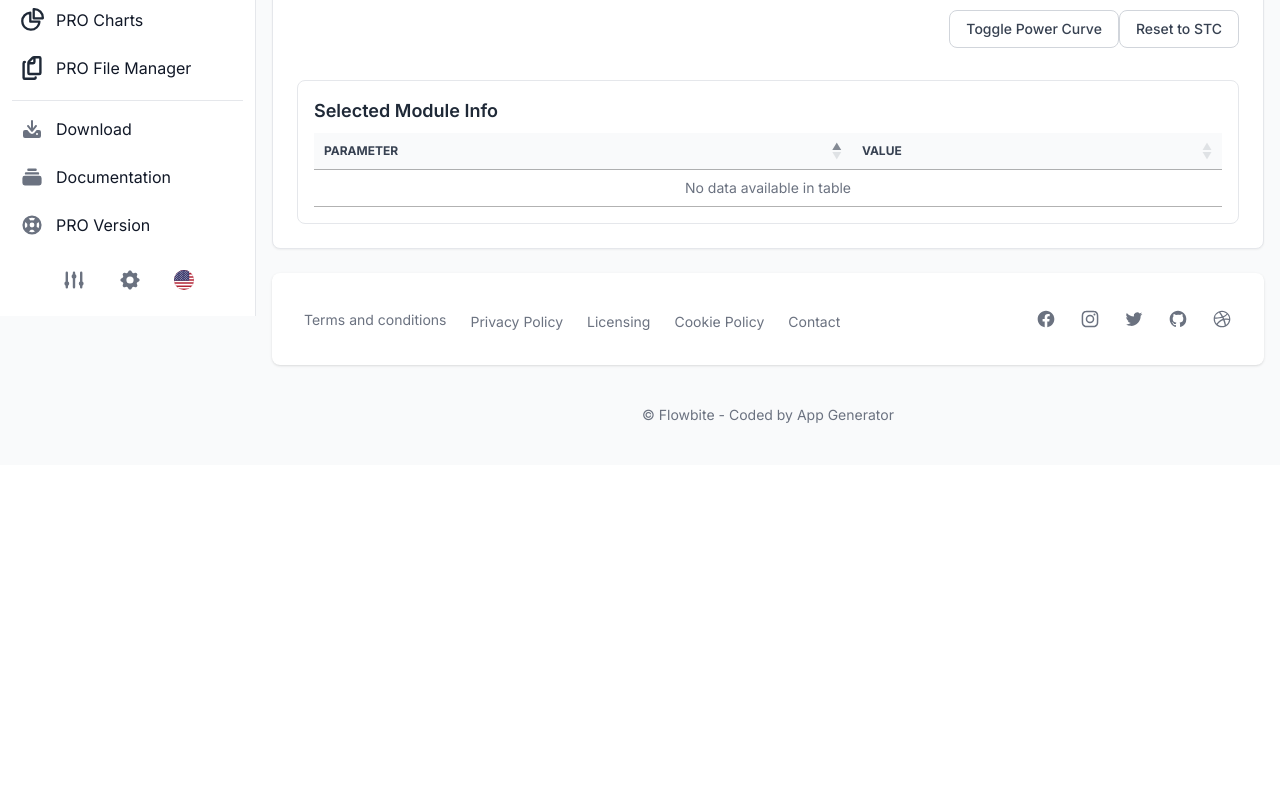
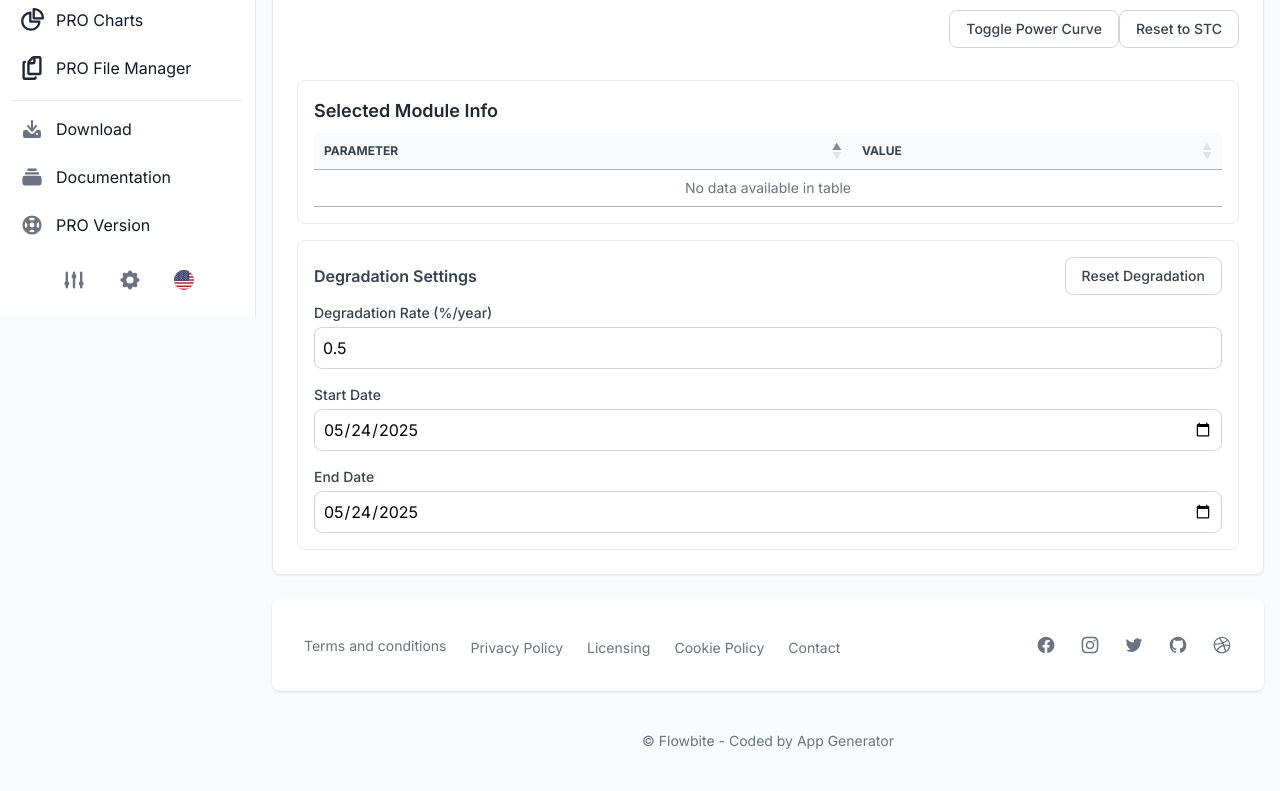
Before and after one commit to streetplantsolar/pv_ivy_web, a Django app: page /charts/ in a window 1280 px wide. Shown: the part 484-1275 px from the top of the page. Before the commit the page ends 907 px from the top, so only its background shows below. Run offline with Django 4.2, Linux system fonts and the light colour scheme; data comes from the database, SQL or seed files in the repository; parts of the project's set-up code (start-up, migrations or seed data) failed here and were passed over; some libraries are stand-ins or nearby versions.

Commit message:
Fixed combined voltage+power x-axis, added degradation settings.

```diff
--- a/static/assets/charts.js
+++ b/static/assets/charts.js
@@ -29,6 +29,21 @@
         modsInput.value = modules;
         }
 
+    const degInput = document.getElementById('degradation-input');
+    const startDateInput = document.getElementById('start-date-input');
+    const endDateInput = document.getElementById('end-date-input');
+
+    const degradationRate = parseFloat(degInput.value) / 100; // convert % to decimal
+    const startDate = new Date(startDateInput.value);
+    const endDate = new Date(endDateInput.value);
+
+    // Compute difference in years
+    const diffYears = (endDate - startDate) / (365.25 * 24 * 3600 * 1000);
+    const totalDegradation = degradationRate * diffYears;
+
+    // Power-based degradation, so current & voltage scale with sqrt
+    const scalingFactor = Math.sqrt(1 - totalDegradation);
+
     const url = `/api/iv-curve/?manufacturer=${encodeURIComponent(manufacturer)}&model=${encodeURIComponent(model)}&temperature=${temperature}&irradiance=${irradiance}&modules=${modules}`;
     const res = await fetch(url);
     const data = await res.json();
@@ -38,8 +53,14 @@
         return;
     }
 
-    const ivData = data.voltage.map((v, i) => ({ x: v, y: data.current[i] }));
-    const powerData = data.voltage.map((v, i) => ({ x: v, y: data.power[i] }));
+    const ivData = data.voltage.map((v, i) => ({
+        x: v * scalingFactor,
+        y: data.current[i] * scalingFactor
+    }));
+    const powerData = data.voltage.map((v, i) => ({
+        x: v * scalingFactor,
+        y: data.power[i] * (1 - totalDegradation)
+    }));
 
     const series = [
         { name: 'IV Curve', data: ivData }
@@ -84,7 +105,11 @@
         series: series,
         xaxis: {
             title: { text: 'Voltage (V)' },
-            labels: { formatter: val => val.toFixed(2) }
+            tickAmount: 10, // Add this
+            labels: {
+            rotate: -45, // Add this
+            formatter: val => val.toFixed(2)
+            }
         },
         yaxis: yaxis,
         tooltip: {
@@ -136,8 +161,12 @@
         }
     });
 
+    const today = new Date().toISOString().split('T')[0];
+    document.getElementById('start-date-input').value = today;
+    document.getElementById('end-date-input').value = today;
+
     // Bind input listeners once (globally), use currentModel/manufacturer
-    ['irradiance-input', 'temperature-input', 'modules-input'].forEach(id => {
+    ['irradiance-input', 'temperature-input', 'modules-input', 'degradation-input', 'start-date-input', 'end-date-input'].forEach(id => {
         document.getElementById(id).addEventListener('change', () => {
             if (currentManufacturer && currentModel) {
                 renderPVChart(currentManufacturer, currentModel);
@@ -184,4 +213,15 @@
   }
 });
 
+document.getElementById('reset-degradation').addEventListener('click', () => {
+  document.getElementById('degradation-input').value = 0.5;
+  const today = new Date().toISOString().split('T')[0];
+  document.getElementById('start-date-input').value = today;
+  document.getElementById('end-date-input').value = today;
+
+  if (currentManufacturer && currentModel) {
+    renderPVChart(currentManufacturer, currentModel);
+  }
+});
+
 document.addEventListener('DOMContentLoaded', initPVChart);
--- a/templates/apps/charts.html
+++ b/templates/apps/charts.html
@@ -25,7 +25,7 @@
           <select id="model-select" class="w-full p-2 border border-gray-300 rounded-lg dark:bg-gray-700 dark:border-gray-600 dark:text-white"></select>
         </div>
 
-        <!-- Input Fields (relocated and restyled) -->
+        <!-- Numeric Inputs: Irradiance, Temperature, Modules -->
         <div class="grid grid-cols-1 md:grid-cols-3 gap-4 mb-4">
           <div>
             <label for="irradiance-input" class="block mb-1 text-sm font-medium text-gray-700 dark:text-gray-300">Irradiance (W/m²)</label>
@@ -41,6 +41,7 @@
           </div>
         </div>
 
+        <!-- Action Buttons -->
         <div class="flex justify-end gap-2 mb-4">
           <button id="toggle-power" class="px-4 py-2 text-sm font-medium text-gray-700 border border-gray-300 rounded-lg bg-white hover:bg-gray-100 dark:bg-gray-700 dark:text-gray-300 dark:border-gray-600 dark:hover:bg-gray-600">
             Toggle Power Curve
@@ -50,10 +51,11 @@
           </button>
         </div>
 
-        <div class="grid grid-cols-1 md:grid-cols-2 gap-4">
-          <!-- Chart Column -->
+        <!-- Chart & Table -->
+        <div class="grid grid-cols-1 md:grid-cols-2 gap-4 mb-4">
+          <!-- Chart -->
           <div id="pv-iv-chart" class="w-full h-96 bg-gray-100 rounded-lg"></div>
-          <!-- Table Column -->
+          <!-- Table -->
           <div class="bg-white dark:bg-gray-700 rounded-lg p-4 overflow-auto border border-gray-200 dark:border-gray-600">
             <h4 class="text-lg font-semibold text-gray-800 dark:text-white mb-2">Selected Module Info</h4>
             <table id="module-info-table" class="w-full text-sm text-left text-gray-500 dark:text-gray-400">
@@ -64,9 +66,33 @@
                 </tr>
               </thead>
               <tbody class="bg-white dark:bg-gray-800">
-                <!-- Rows populated via charts.js -->
+                <!-- Populated via charts.js -->
               </tbody>
             </table>
+          </div>
+        </div>
+
+        <!-- Degradation Inputs & Reset Button -->
+        <div class="mt-4 border border-gray-200 dark:border-gray-600 rounded-lg p-4">
+          <div class="flex justify-between items-center mb-2">
+            <h4 class="text-base font-semibold text-gray-700 dark:text-white">Degradation Settings</h4>
+            <button id="reset-degradation" class="px-4 py-2 text-sm font-medium text-gray-700 border border-gray-300 rounded-lg bg-white hover:bg-gray-100 dark:bg-gray-600 dark:text-gray-300 dark:border-gray-500 dark:hover:bg-gray-500">
+              Reset Degradation
+            </button>
+          </div>
+          <div class="grid grid-cols-1 md:grid-cols-3 gap-4">
+            <div>
+              <label for="degradation-input" class="block mb-1 text-sm font-medium text-gray-700 dark:text-gray-300">Degradation Rate (%/year)</label>
+              <input type="number" id="degradation-input" class="w-full p-2 border border-gray-300 rounded-lg dark:bg-gray-700 dark:border-gray-600 dark:text-white" value="0.5" min="0" step="0.01">
+            </div>
+            <div>
+              <label for="start-date-input" class="block mb-1 text-sm font-medium text-gray-700 dark:text-gray-300">Start Date</label>
+              <input type="date" id="start-date-input" class="w-full p-2 border border-gray-300 rounded-lg dark:bg-gray-700 dark:border-gray-600 dark:text-white">
+            </div>
+            <div>
+              <label for="end-date-input" class="block mb-1 text-sm font-medium text-gray-700 dark:text-gray-300">End Date</label>
+              <input type="date" id="end-date-input" class="w-full p-2 border border-gray-300 rounded-lg dark:bg-gray-700 dark:border-gray-600 dark:text-white">
+            </div>
           </div>
         </div>
 
```
